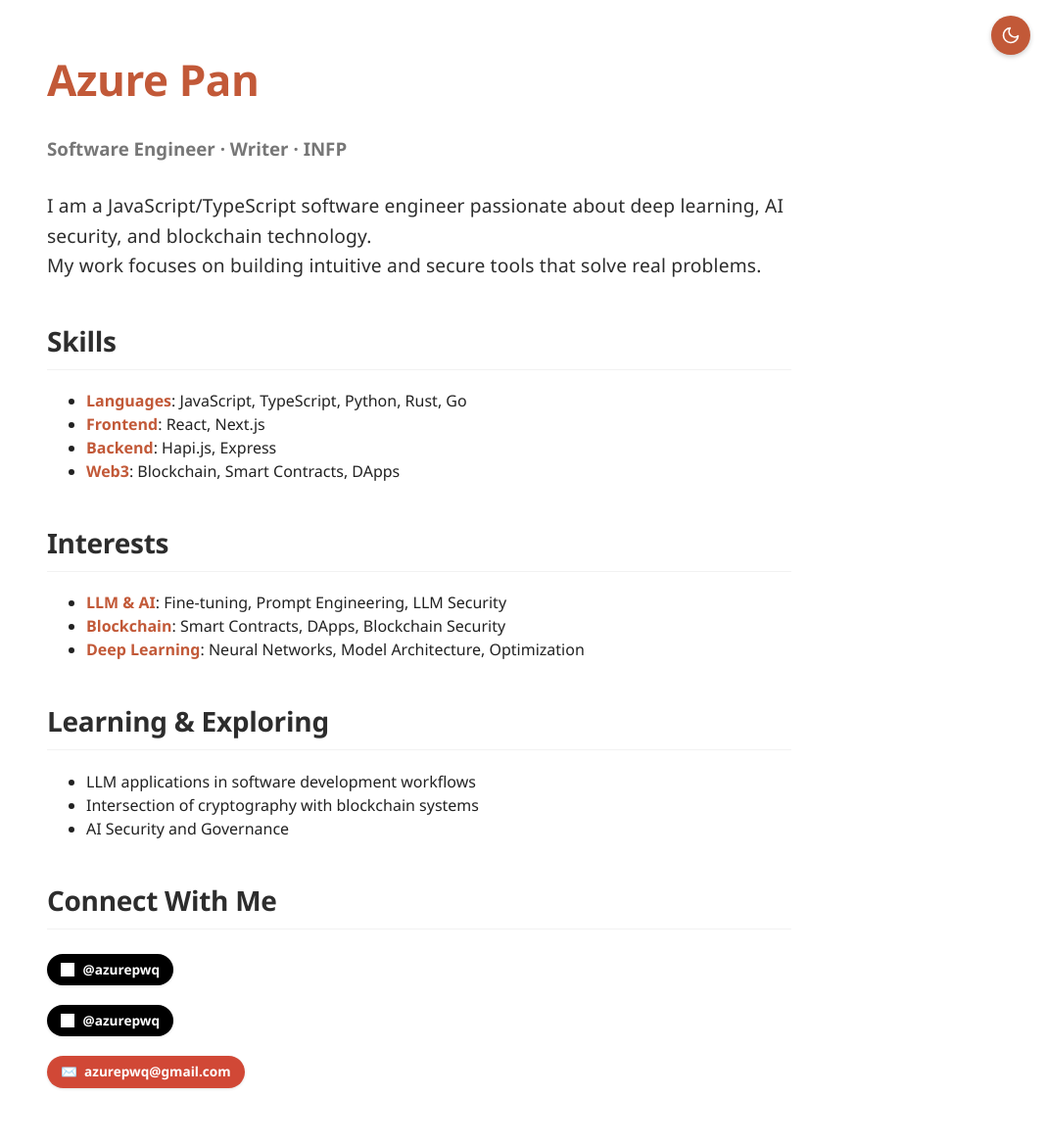
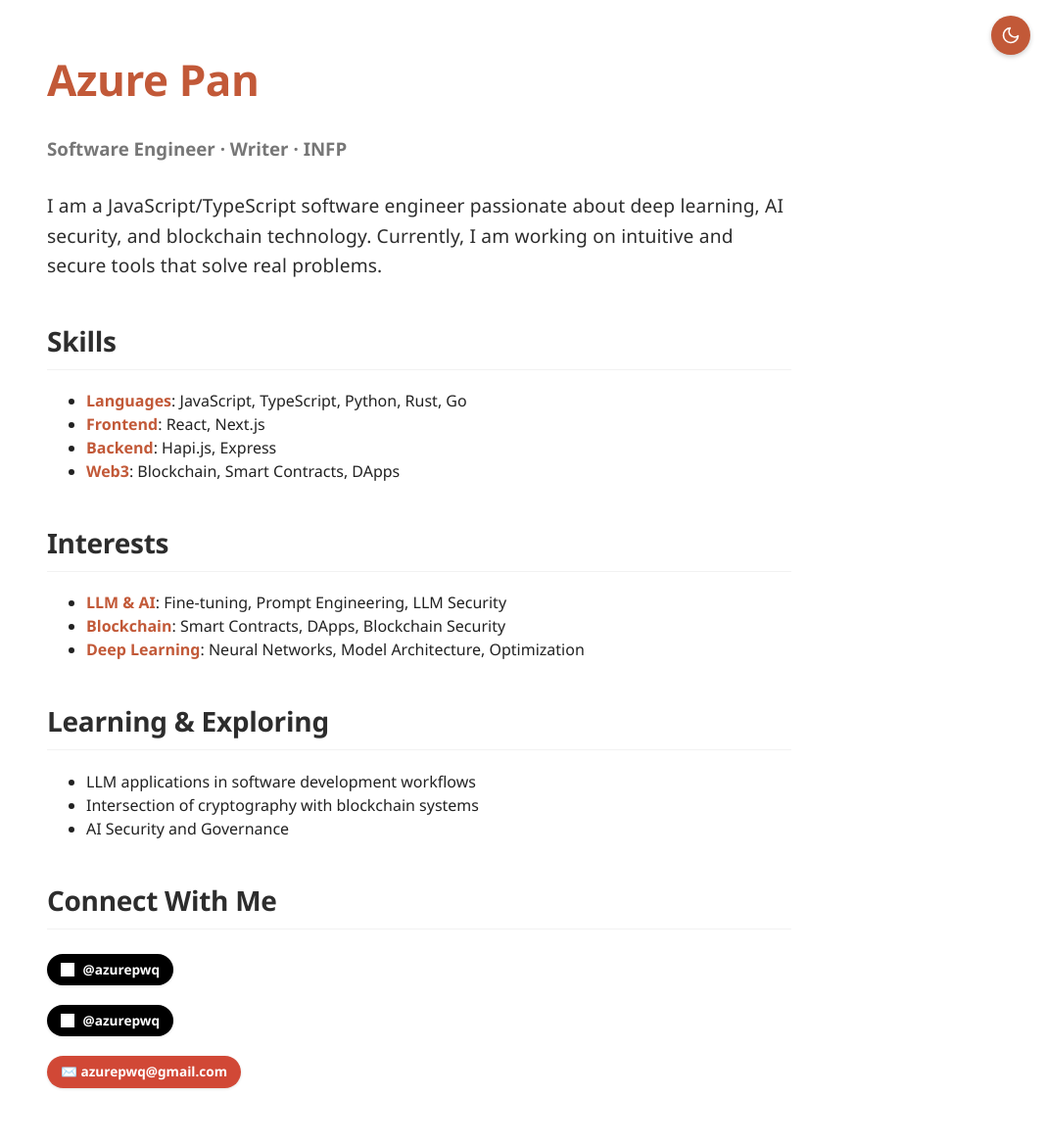
Before and after one commit to azurepwq/azurepwq, a Jekyll site: the page built from index.md, in a window 1280 px wide. Shown: the whole page at 98% size, without its empty margins (212-1280 px from the left). Built offline with Jekyll 4.4.1, drawn with Linux system fonts in a browser that asks for light colours; grey boxes are pictures that could not be loaded.

Commit message:
Use hybrid approach for contact links to work well on both GitHub and GitHub Pages

```diff
--- a/index.md
+++ b/index.md
@@ -7,8 +7,7 @@
 
 ### Software Engineer · Writer · INFP
 
-I am a JavaScript/TypeScript software engineer passionate about deep learning, AI security, and blockchain technology. <br />
-My work focuses on building intuitive and secure tools that solve real problems.
+I am a JavaScript/TypeScript software engineer passionate about deep learning, AI security, and blockchain technology. Currently, I am working on intuitive and secure tools that solve real problems.
 
 ## Skills
 
@@ -31,20 +30,20 @@
 
 ## Connect With Me
 
-<div class="contact-list">
+<div class="contact-list" align="left">
   <div class="contact-item">
-    <a href="https://github.com/azurepwq" class="social-button github-button">
-      <img src="https://raw.githubusercontent.com/devicons/devicon/master/icons/github/github-original.svg" width="16" height="16"> @azurepwq
+    <a href="https://github.com/azurepwq" class="social-button github-button" style="text-decoration: none;">
+      <img src="https://raw.githubusercontent.com/devicons/devicon/master/icons/github/github-original.svg" width="24" height="24" align="center"> @azurepwq
     </a>
   </div>
   <div class="contact-item">
-    <a href="https://x.com/azurepwq" class="social-button twitter-button">
-      <img src="https://raw.githubusercontent.com/devicons/devicon/master/icons/twitter/twitter-original.svg" width="16" height="16"> @azurepwq
+    <a href="https://x.com/azurepwq" class="social-button twitter-button" style="text-decoration: none;">
+      <img src="https://raw.githubusercontent.com/devicons/devicon/master/icons/twitter/twitter-original.svg" width="24" height="24" align="center"> @azurepwq
     </a>
   </div>
   <div class="contact-item">
-    <a href="mailto:azurepwq@gmail.com" class="social-button email-button">
-      ✉️&nbsp;&nbsp;azurepwq@gmail.com
+    <a href="mailto:azurepwq@gmail.com" class="social-button email-button" style="text-decoration: none;">
+      ✉️ azurepwq@gmail.com
     </a>
   </div>
 </div>
```
Also changed, not shown: README.md.
